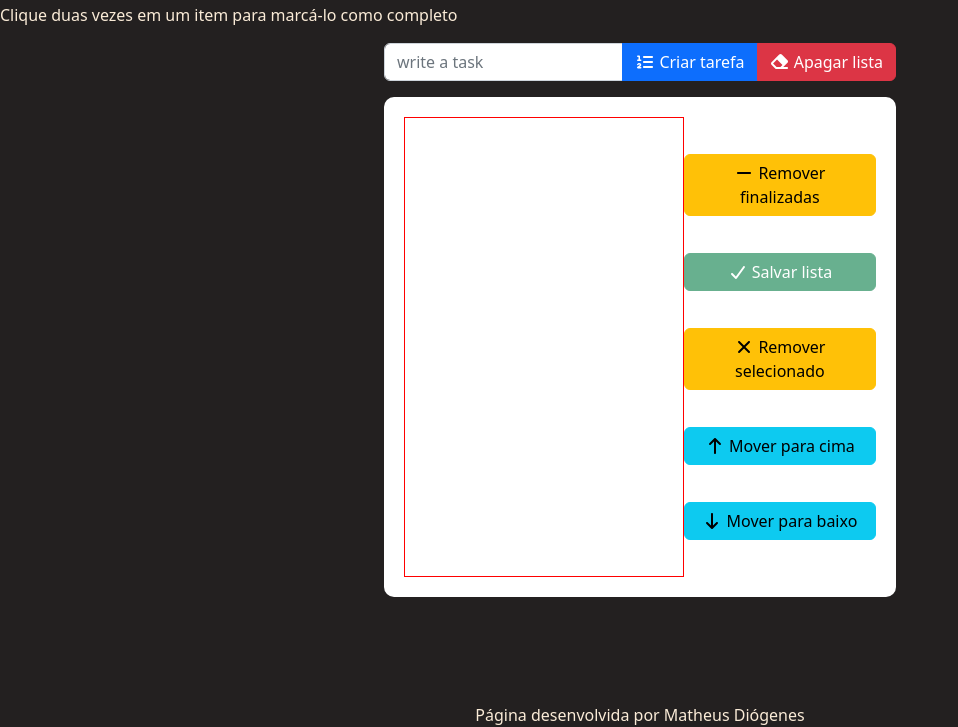
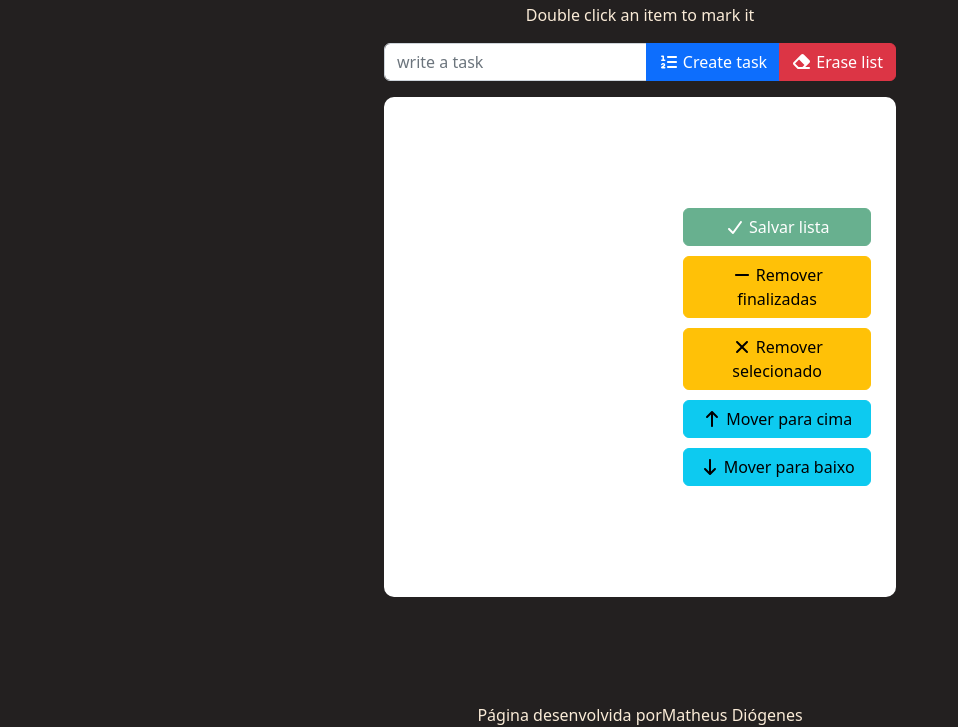
Before and after one commit to mathdio/to-do-list, a plain HTML site: page index.html in a window 1280 px wide. Shown: the part 73-800 px from the top of the page, without its empty margins (0-958 px from the left). Drawn offline with Linux system fonts and the light colour scheme.

Commit message:
estilização da lista e de parte do footer

```diff
--- a/index.html
+++ b/index.html
@@ -18,20 +18,20 @@
       TO DO LIST <i class="fa-solid fa-list-check"></i>
     </h1>
   </header>
-  <p id="funcionamento">Clique duas vezes em um item para marcá-lo como completo</p>
+  <p id="funcionamento">Double click an item to mark it</p>
   <div id="application-container">
     <div id="input-container" class="input-group mb-3">
       <input type="text" class="form-control" placeholder="write a task" id="texto-tarefa">
-      <button id="criar-tarefa" class="btn btn-primary"><i class="fa-solid fa-list-ol"></i> Criar tarefa</button>
-      <button id="apaga-tudo" class="btn btn-danger"><i class="fa-solid fa-eraser"></i> Apagar lista</button>
+      <button id="criar-tarefa" class="btn btn-primary"><i class="fa-solid fa-list-ol"></i> Create task</button>
+      <button id="apaga-tudo" class="btn btn-danger"><i class="fa-solid fa-eraser"></i> Erase list</button>
     </div>
     <div id="list-container">
       <!-- <div id="ol-container"> -->
-        <ol id="lista-tarefas" class="list-group list-group-flush"></ol>
+        <ol id="lista-tarefas" class="list-group list-group-numbered"></ol>
       <!-- </div> -->
       <div id="aside-buttons">
+        <button id="salvar-tarefas" class="btn btn-success" disabled><i class="fa-solid fa-check"></i> Salvar lista</button>
         <button id="remover-finalizados" class="btn btn-warning"><i class="fa-solid fa-minus"></i> Remover finalizadas</button>
-        <button id="salvar-tarefas" class="btn btn-success" disabled><i class="fa-solid fa-check"></i> Salvar lista</button>
         <button id="remover-selecionado" class="btn btn-warning"><i class="fa-solid fa-xmark"></i> Remover selecionado</button>
         <button id="mover-cima" class="btn btn-info"><i class="fa-solid fa-arrow-up"></i> Mover para cima</button>
         <button id="mover-baixo" class="btn btn-info"><i class="fa-solid fa-arrow-down"></i> Mover para baixo</button>
@@ -40,6 +40,6 @@
   </div>
 
   <script src="script.js"></script>
-  <footer>Página desenvolvida por Matheus Diógenes</footer>
+  <footer>Página desenvolvida por <a href="https://github.com/mathdio" target="_blank">Matheus Diógenes</a></footer>
 </body>
 </html>
--- a/script.js
+++ b/script.js
@@ -75,7 +75,7 @@ function changeColor() {
       tasksList[i].style.backgroundColor = '';
     }
     ol.style.backgroundColor = '';
-    e.target.style.backgroundColor = 'gray';
+    e.target.style.backgroundColor = 'pink';
     if (e.target === ol) {
       ol.style.backgroundColor = '';
     }
--- a/style.css
+++ b/style.css
@@ -7,6 +7,10 @@
 body {
   background-color: #232020;
   color: antiquewhite;
+}
+
+p {
+  text-align: center;
 }
 
 header {
@@ -43,16 +47,25 @@ header {
   width: 55%;
 } */
 
+/* li {
+  border-radius: 5px;
+} */
+
 ol {
   width: 65%;
   word-wrap: break-word;
-  border: 1px solid red;
+  border-radius: 15px;
+  /* border: 1px solid red; */
 }
 
 #aside-buttons {
   display: flex;
   flex-direction: column;
-  justify-content: space-evenly;
+  justify-content: center;
+}
+
+#aside-buttons button {
+  margin: 5px;
 }
 
 .selected {
@@ -78,3 +91,12 @@ footer {
   right: 0px;
   margin-bottom: 0px;
 }
+
+a {
+  text-decoration: none;
+  color: antiquewhite;
+}
+
+a:hover {
+  color: antiquewhite;
+}
```
